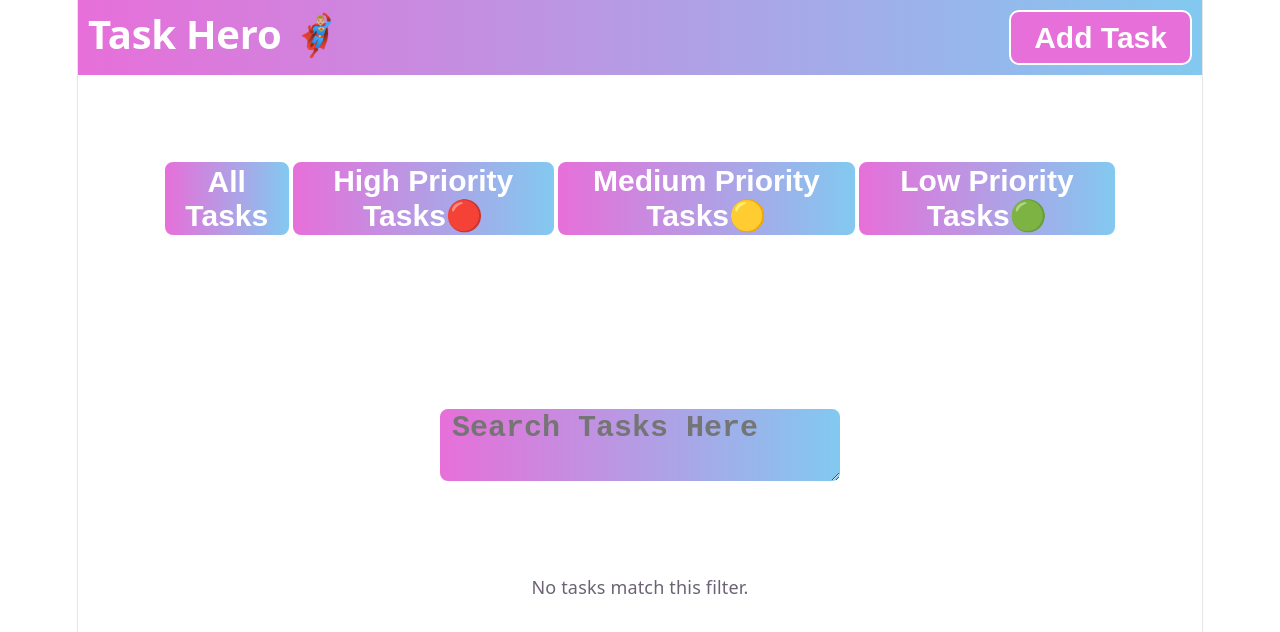
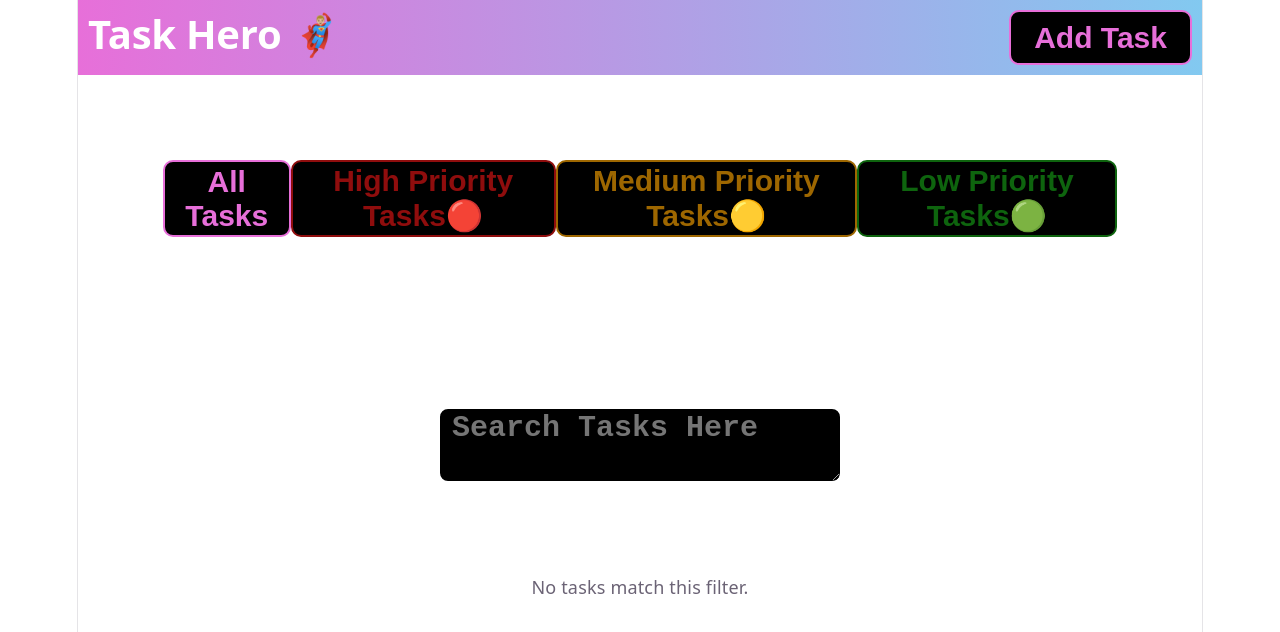
Before and after one commit to chukwumaakaogu-max/TaskHelper-, a React (Vite) app in the folder TaskApp/: page / in a window 1280 px wide. Shown: the top 632 px of the page. Built offline with nearby package versions, Linux system fonts and the light colour scheme.

Commit message:
fifth commit

```diff
--- a/TaskApp/src/Components/MyApp.css
+++ b/TaskApp/src/Components/MyApp.css
@@ -4,72 +4,116 @@
     background: linear-gradient(90deg, rgb(231, 111, 217) 0%, rgb(130, 201, 240) 100%);
     padding: 10px;
 }
+
 #Nav2 {
     background-color: rgb(255, 255, 255);
     justify-content: space-around;
     display: flex;
     padding: 85px;
 }
+
 #TaskHero {
     color: white;
     font-size: 40px;
     font-weight: bolder;
 }
+
 #AddTask {
     border-radius: 10px;
-    background-color: rgb(231, 111, 217);
-    color: rgb(255, 255, 255);
+    background-color: rgb(0, 0, 0);
+    color: rgb(231, 111, 217);
     border: none;
     padding: 5px 23px;
     font-size: 30px;
     font-weight: bolder;
-    border: 2px solid rgb(255, 255, 255);
+    border: 2px solid rgb(231, 111, 217);
 }
+
+#AddTask:hover {
+    background-color: rgb(231, 111, 217);
+    color: rgb(11, 11, 11);
+    border: 2px solid rgb(11, 11, 11);
+    cursor: pointer;
+}
+
 #AllTasks {
     border-radius: 10px;
-    background: linear-gradient(90deg, rgb(231, 111, 217) 0%, rgb(130, 201, 240) 100%);
-    color: rgb(255, 255, 255);
+    background: black;
+    color: rgb(231, 111, 217);
     border: none;
     padding: 2px 12px;
     font-size: 30px;
     font-weight: bolder;
-    border: 2px solid rgb(255, 255, 255);
+    border: 2px solid rgb(231, 111, 217);
 }
+
+#AllTasks:hover {
+    background-color: rgb(231, 111, 217);
+    color: rgb(11, 11, 11);
+    border: 2px solid rgb(11, 11, 11);
+    cursor: pointer;
+}
+
 #HighPriority {
     border-radius: 10px;
-    background: linear-gradient(90deg, rgb(231, 111, 217) 0%, rgb(130, 201, 240) 100%);
-    color: rgb(255, 255, 255);
+    background: black;
+    color: rgb(143, 13, 13);
     border: none;
     padding: 2px 12px;
     font-size: 30px;
     font-weight: bolder;
-    border: 2px solid rgb(255, 255, 255);
+    border: 2px solid rgb(143, 13, 13);
 }
+
+#HighPriority:hover {
+    background-color: rgb(143, 13, 13);
+    color: rgb(11, 11, 11);
+    border: 2px solid rgb(11, 11, 11);
+    cursor: pointer;
+}
+
 #MediumPriority {
     border-radius: 10px;
-    background: linear-gradient(90deg, rgb(231, 111, 217) 0%, rgb(130, 201, 240) 100%);
-    color: rgb(255, 255, 255);
+    background: black;
+    color: rgb(158, 103, 0);
     padding: 2px 12px;
     font-size: 30px;
     font-weight: bolder;
-    border: 2px solid rgb(255, 255, 255);
+    border: 2px solid rgb(158, 103, 0);
 }
+
+#MediumPriority:hover {
+    background-color: rgb(158, 103, 0);
+    color: rgb(11, 11, 11);
+    border: 2px solid rgb(11, 11, 11);
+    cursor: pointer;
+}
+
 #LowPriority {
     border-radius: 10px;
-    background: linear-gradient(90deg, rgb(231, 111, 217) 0%, rgb(130, 201, 240) 100%);
-    color: rgb(255, 255, 255);
+    background-color: black;
+    color: rgb(14, 100, 14);
     border: none;
     padding: 2px 12px;
     font-size: 30px;
     font-weight: bolder;
-    border: 2px solid rgb(255, 255, 255);
+    border: 2px solid rgb(14, 100, 14);
 }
+
+#LowPriority:hover {
+    background-color: rgb(14, 100, 14);
+    color: rgb(11, 11, 11);
+    border: 2px solid rgb(11, 11, 11);
+    cursor: pointer;
+}
+
 button:hover {
     background-color: rgb(143, 13, 13);
     color: rgb(11, 11, 11);
     border: 2px solid rgb(11, 11, 11);
     cursor: pointer;
 }
+
 .taskItem {
     display: flex;
     justify-content: space-between;
@@ -80,11 +124,13 @@ button:hover {
     background: rgb(128, 128, 128);
     border-radius: 10px;
 }
+
 .taskActions {
     display: flex;
     align-items: center;
     gap: 10px;
 }
+
 .taskButton {
     border-radius: 10px;
     background: rgb(11, 11, 11);
@@ -94,30 +140,36 @@ button:hover {
     font-size: 18px;
     font-weight: bolder;
 }
+
 .taskButton.doneButton {
     background: rgb(0, 0, 0);
     color: rgb(14, 100, 14);
     border-color: rgb(14, 100, 14);
 }
+
 .taskButton.doneButton:hover {
     background: rgb(14, 100, 14);
     border-color: rgb(0, 0, 0);
     color: black;
 }
+
 .doneTask {
     text-decoration: line-through;
     opacity: 0.7;
 }
+
 .priorityBadge {
     text-transform: capitalize;
 }
+
 #Nav3 {
     padding: 85px;
     background-color: white;
 }
+
 textarea {
     border-radius: 10px;
-    background: linear-gradient(90deg, rgb(231, 111, 217) 0%, rgb(130, 201, 240) 100%);
+    background: black;
     color: rgb(255, 255, 255);
     border: none;
     padding: 2px 12px;
@@ -125,11 +177,13 @@ textarea {
     font-weight: bolder;
     border: 2px solid rgb(255, 255, 255);
 }
+
 .taskText {
     font-size: larger;
     font-weight: bolder;
     color: rgb(231, 111, 217);
 }
+
 .priorityBadge {
     font-size: larger;
     font-weight: bolder;
```
